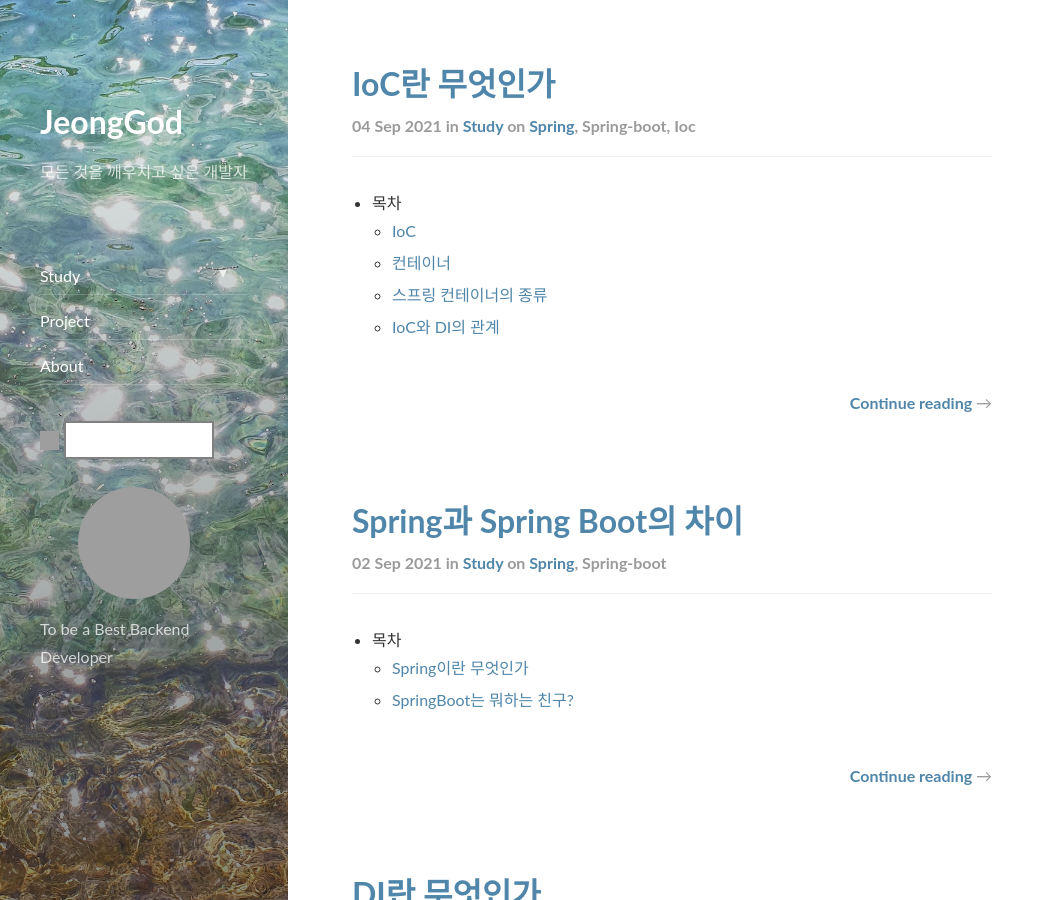
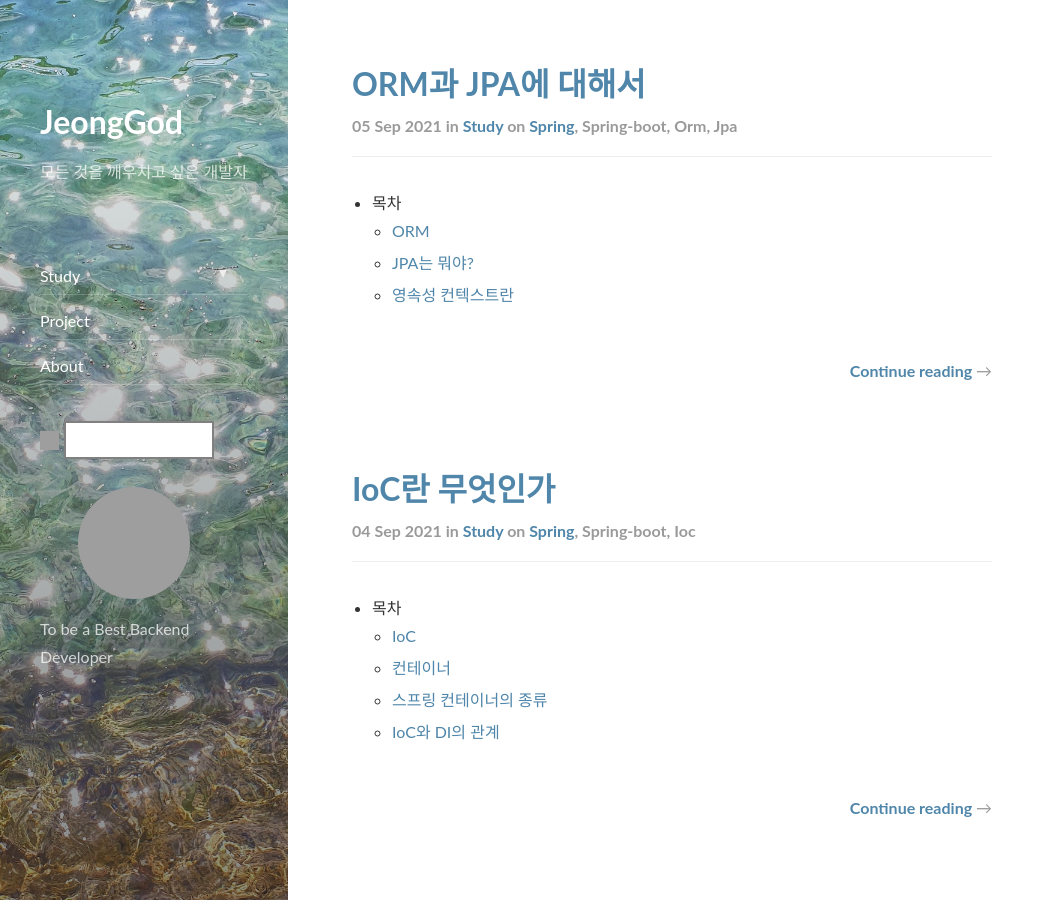
Before and after one commit to JeongGod/JeongGod.github.io, a Jekyll site: the page built from index.html, in a window 1280 px wide and 900 px high. Shown: the whole window, without its empty margins (0-1055 px from the left). Built offline with Jekyll 4.4.1, drawn with Linux system fonts in a browser that asks for light colours; nearby versions of some CDN libraries; the list of posts is cut into pages by our own code; some of the changed lines change nothing that is shown; grey boxes are pictures that could not be loaded.

Commit message:
update post orm&jpa

```diff
--- a/_config.yml
+++ b/_config.yml
@@ -22,7 +22,7 @@ description:         >
 
 # This should be the same author as first entry in `_data/authors.yml`
 author:
-  name:              min
+  name:              jeong
   email:             jeonggu223@gmail.com
 
 # Fallback image and color
--- /dev/null
+++ b/_posts/2021-09-05-study-spring-ORM&JPA.markdown
@@ -0,0 +1,81 @@
+---
+layout: post
+title:  "ORM과 JPA에 대해서"
+subtitle:   "Spring Boot - ORM&JPA"
+categories: study
+tags: spring spring-boot ORM JPA
+comments: true
+# header-img: ""
+---
+
+- 목차
+	- [ORM](#orm)
+    - [JPA는 뭐야?](#jpa는-뭐야)
+    - [영속성 컨텍스트란](#영속성-컨텍스트란)
+
+## ORM
+
+- ORM (Object-Relational Mapping)으로 객체와 관계형 데이터베이스 매핑, 객체와 DB의 테이블이 매핑을 이루는 것이다.
+- SQL Query가 아닌 직관적인 코드(메서드)로서 데이터를 조작할 수 있다.
+- 객체와 쿼리를 분리하여 복잡도를 줄이고, 트랜잭션 처리나 기타 데이터베이스 관련작업들을 좀 더 편리하게 처리할 수 있는 방법이다.
+
+## JPA는 뭐야?
+
+- Java Persistence API로 자바 ORM기술에 대한 API표준 명세이다.
+- ORM을 사용하기 위한 인터페이스를 모아둔 것이다.
+- 자바 어플리케이션에서 관계형 데이터베이스를 사용하는 방식을 정의한 인터페이스다.
+- "인터페이스"이기 때문에 JPA를 사용하기 위해서는 JPA를 구현한 Hibernate, EclipseLink, DataNucleus와 같은 ORM 프레임워크를 사용해야 한다.
+
+⭐️ JPA의 특징으로는 **ORM**, **영속성 컨텍스트**다.이 2가지가 주요 특징이다!
+
+### JPA의 장점
+
+1. 생산성이 뛰어나고 유지보수가 용이하다. 객체 중심 설계에 더 집중할 수 있기 때문이다.
+2. DBMS에 대한 종속성이 줄어든다.
+⇒ DB쿼리문을 코드단에서 해결이 가능하다. DBMS에서 DB만 생성하고, 테이블 생성&관리등 많은 부분들을 코드단에서 관리가 가능하다.
+
+### JPA의 단점
+
+1. JPA를 학습하려면 많은 노력이 든다.
+2. 복잡한 쿼리를 사용할 경우 불리하다.
+⇒ 하나의 테이블에서는 이 정보, 다른 테이블에서는 이 정보를 가져와 하나의 데이터 객체로 만들기가 어렵다. SQL문에서는 join함수로 쿼리 한 줄이면 끝난다.
+3. 잘못 사용하면 성능이 떨어질 수도 있다.
+
+## 영속성 컨텍스트란
+
+**엔티티를 영구 저장하는 환경**이라고 한다. EntityManger를 통해 영속성 컨텍스트에 접근한다.
+
+- 같은 트랜잭션내에 EntityManger가 여러개 생긴다면 모두 하나의 "영속성 컨텍스트"를 바라본다.
+
+트랜잭션이 시작한 후에 객체(Entity)를 생성하게 되면, 해당 객체(Entity)는 "영속성 컨텍스트"에 저장 및 관리가 이루어진다. 이 때 DB에 저장이 되는 상태는 아니다!!! 쿼리가 날라가지 않는다!!! 그냥 "영속성 컨텍스트"에 저장이 이루어져 있을 뿐이다.
+
+트랜잭션이 끝나면 영속성 컨텍스트에 저장되어있던 변경사항들이 쿼리로 변환되어 DB에 날라간다. 자세한 내용은 밑에 말한다.
+
+### 영속성 컨텍스트의 이점
+
+- 영속성 컨텍스트 내부에는 1차 캐시가 존재한다.
+- Entity를 영속성 컨텍스트에 저장하면 1차 캐시에 저장이 된다.
+(key, value)쌍으로 key = PK, value = Entity
+- 1차 캐시로 DB조회가 이루어질 때 Entity가 1차 캐시에 존재한다면 굳이 DB까지 가지 않아도 바로 객체를 찾아올 수 있다.
+- 만약 존재하지 않으면 DB에서 꺼내와 1차 캐시에 저장한다.
+- 그렇게 되면 DB에 쿼리를 직접 날리지 않고도 객체를 찾아올 수 있다.
+- 동일성을 보장한다. 만일 member1을 2번 조회한다 한들, 1차 캐시에서 참조하는 것이기 때문에 같은 주소값을 지닌다!!
+
+이렇게 영속성 컨텍스트에 넣으면 좋은 점은 바로바로 DB에 쿼리를 날리지 않고 한 번에 날린다는 점이다.
+
+`쓰기 지연 SQL저장소`라는 곳에 쿼리들을 넣어 놓고, 트랜잭션이 끝나면 한꺼번에 쿼리를 날린다.
+
+⭐️ 만약 Entity에서 수정이 일어났다면?
+
+### Dirty Checking
+
+더티 체킹을 이용한다. 변경 감지라는 것이다. 위에 1차 캐시에 "스냅샷 필드"도 저장되는데 트랜잭션을 `commit()` or `flush()`가 일어난다면 "Entity"와 "스냅샷"을 비교하여 변경사항이 있으면 알아서 SQL 쿼리문을 날려준다.
+
+commit()시에는 flush()가 자동 호출된다.
+
+flush()는 DB에게 위에서 저장된 `쓰기 지연 SQL저장소`에 있는 쿼리문을 날리는 역할이다.
+영속성 컨텍스트를 비우는 역할은 하지 않는다.
+
+> 출처
+[https://ict-nroo.tistory.com/130](https://ict-nroo.tistory.com/130)
+[https://goddaehee.tistory.com/209](https://goddaehee.tistory.com/209)
```
